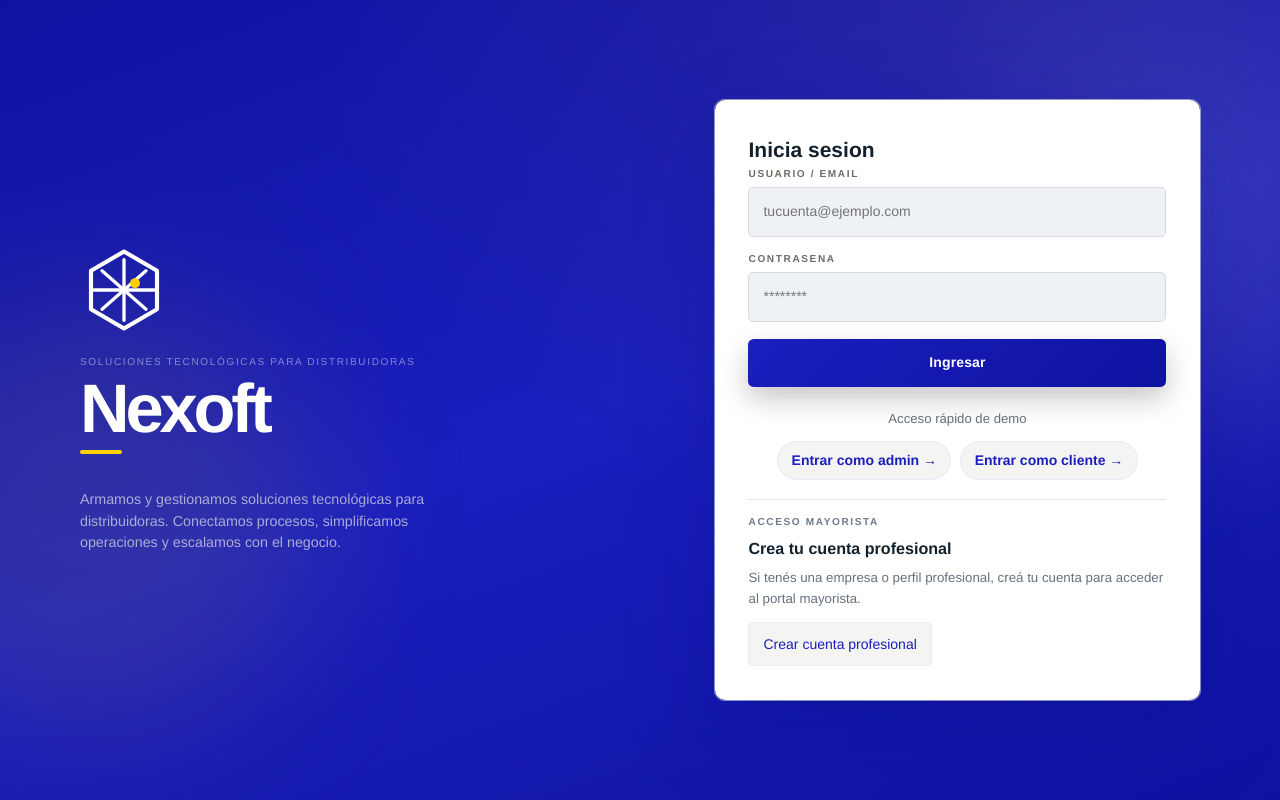
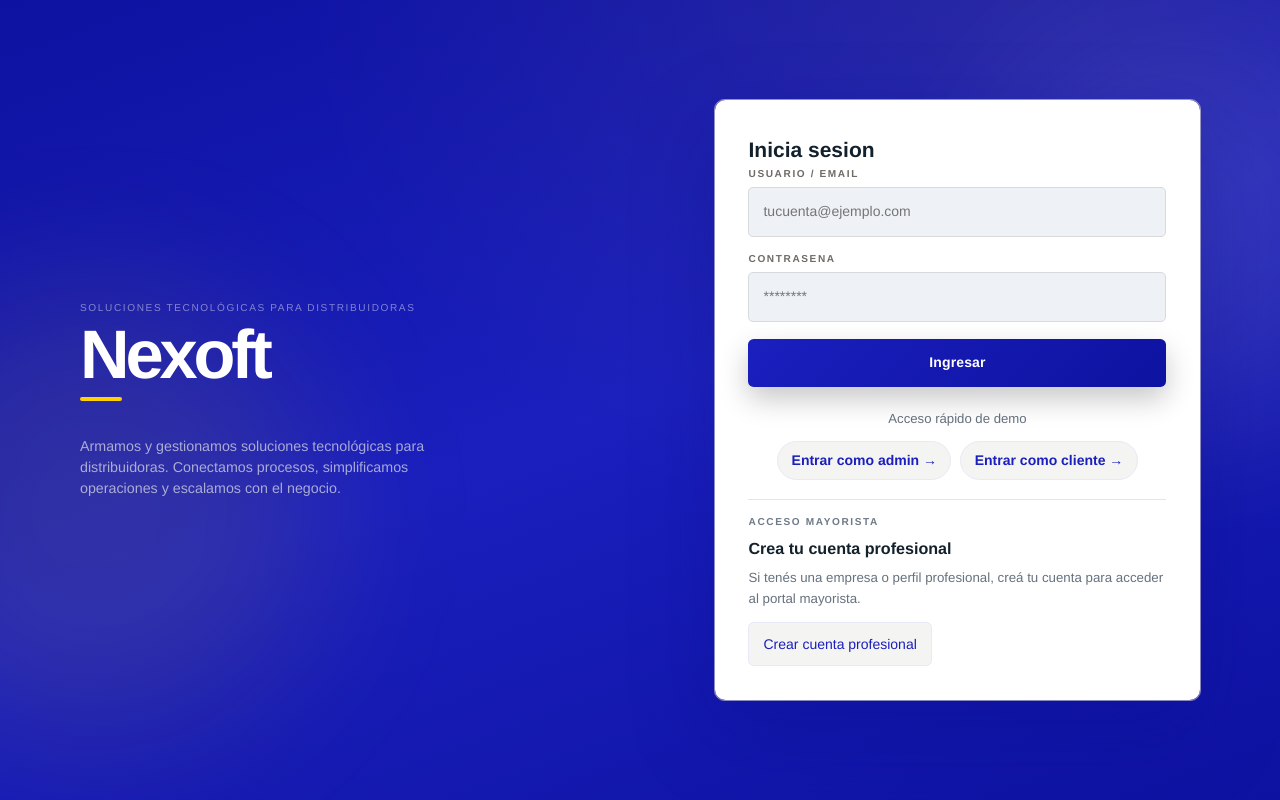
Before and after one commit to balmer04/amp, a React (Vite) app: page / in a window 1280 px wide. Built offline with nearby package versions, Linux system fonts and the light colour scheme.

Commit message:
fix(brand): remove hexagonal mark, keep only Nexoft wordmark

```diff
--- a/src/components/NexoftLogo.jsx
+++ b/src/components/NexoftLogo.jsx
@@ -55,12 +55,10 @@ export function NexoftWordmark({ size = 'md', tone = 'light' }) {
       style={{
         display: 'inline-flex',
         alignItems: 'center',
-        gap: '0.55rem',
         color: colors.text,
         lineHeight: 1,
       }}
     >
-      <NexoftMark size={sizes.mark} color={colors.icon} />
       <span
         style={{
           fontSize: sizes.font,
--- a/src/pages/LoginPage.jsx
+++ b/src/pages/LoginPage.jsx
@@ -1,7 +1,6 @@
 import { useState } from 'react'
 import { Navigate, useLocation, useNavigate } from 'react-router-dom'
 import { useAuth } from '../context/AuthContext'
-import { NexoftMark } from '../components/NexoftLogo'
 
 // TODO: ocultar en producción real una vez salida la demo
 const quickAccessUsers = {
@@ -115,7 +114,6 @@ export function LoginPage() {
       <section className="login-hero">
         <div className="brand-lockup">
           <div className="brand-badge" aria-label="Nexoft">
-            <div className="brand-mark-lg"><NexoftMark size={88} color="#FFFFFF" dotColor="#FFD100" /></div>
             <p className="brand-overline">Soluciones tecnológicas para distribuidoras</p>
             <h1 className="brand-name-hero">Nexoft</h1>
           </div>
```
